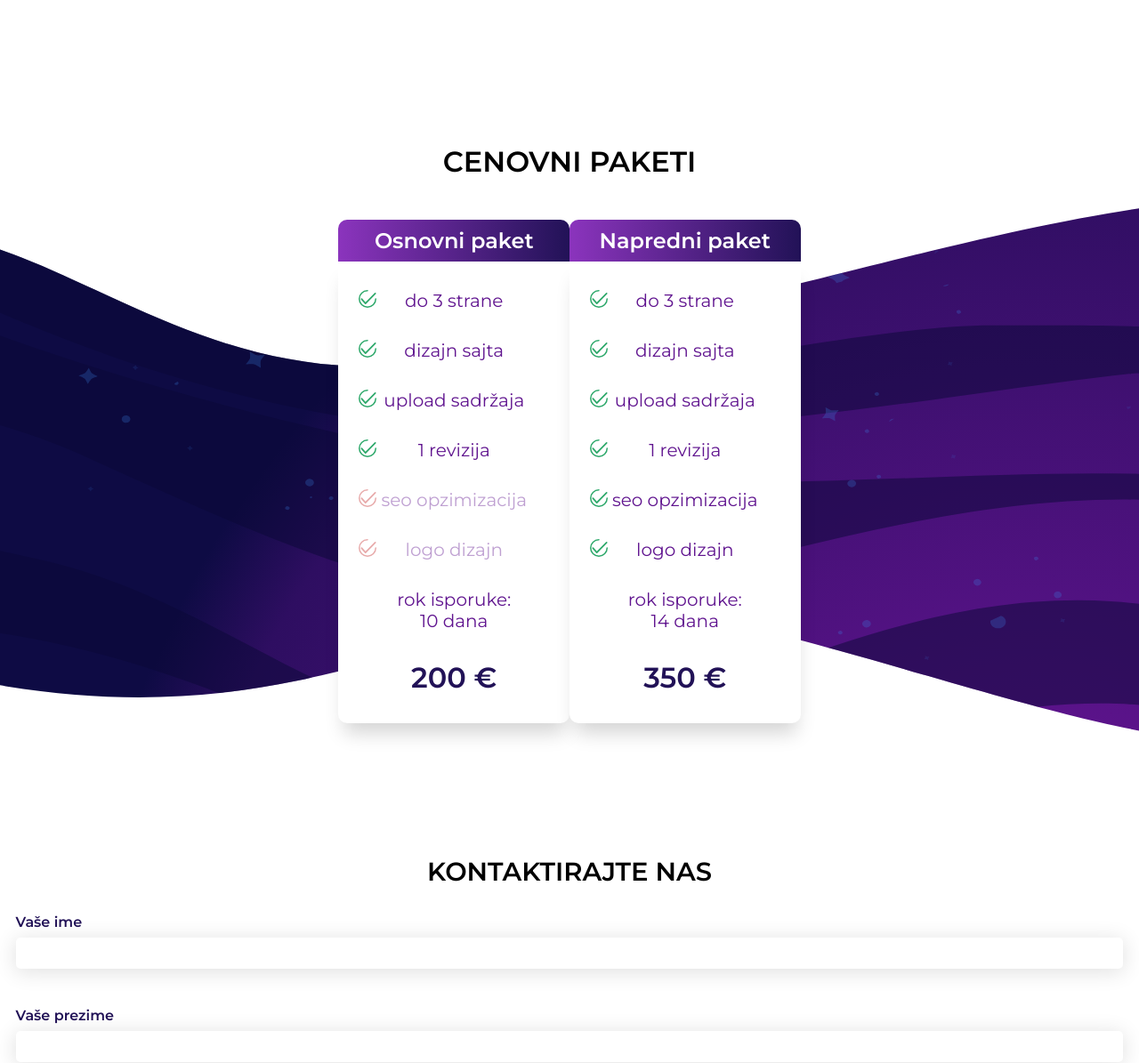
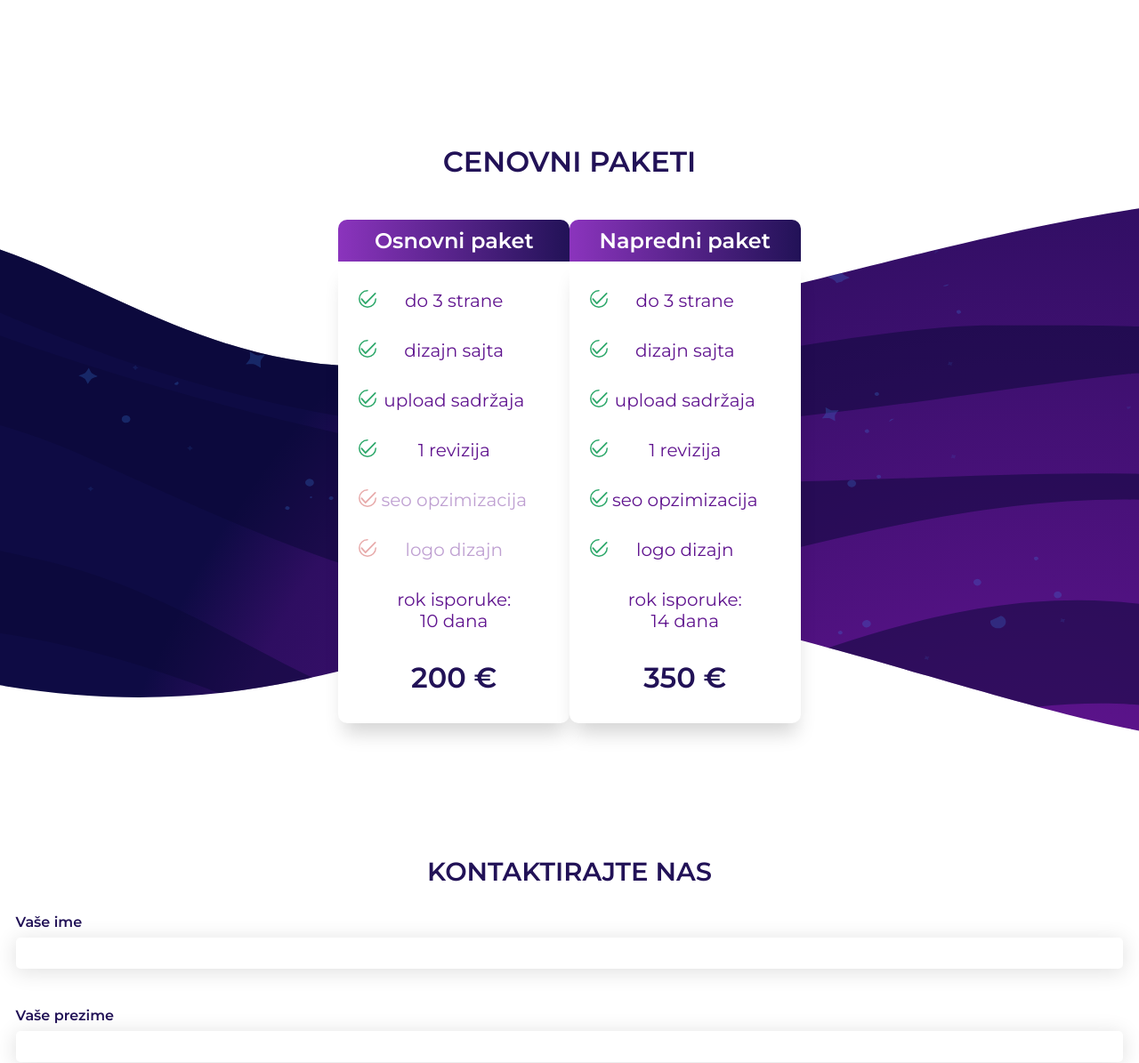
Before and after one commit to Milanrdnvc/re-lay, a website: page index.html in a window 1280 px wide. Shown: the part 3271-4466 px from the top of the page at 89% size. Drawn offline with Linux system fonts and the light colour scheme.

Commit message:
Change color of pricing and contact titles

```diff
--- a/styles.scss
+++ b/styles.scss
@@ -304,6 +304,10 @@ header {
     padding: 1.1rem;
   }
 
+  &__title {
+    color: var(--color-tertiary);
+  }
+
   &__cards {
     display: flex;
     flex-wrap: wrap;
@@ -382,6 +386,7 @@ header {
 
   &__title {
     font-size: calc(var(--font-large) - 3px);
+    color: var(--color-tertiary);
   }
 
   &__form {
```
Also changed, not shown: css/styles.css, 1 other file.
